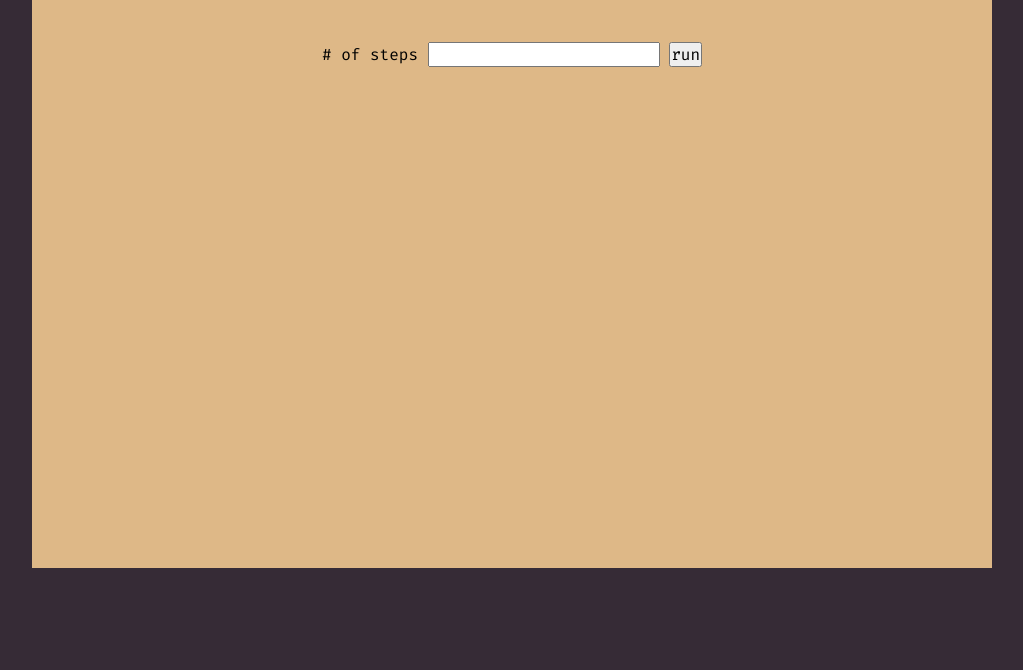
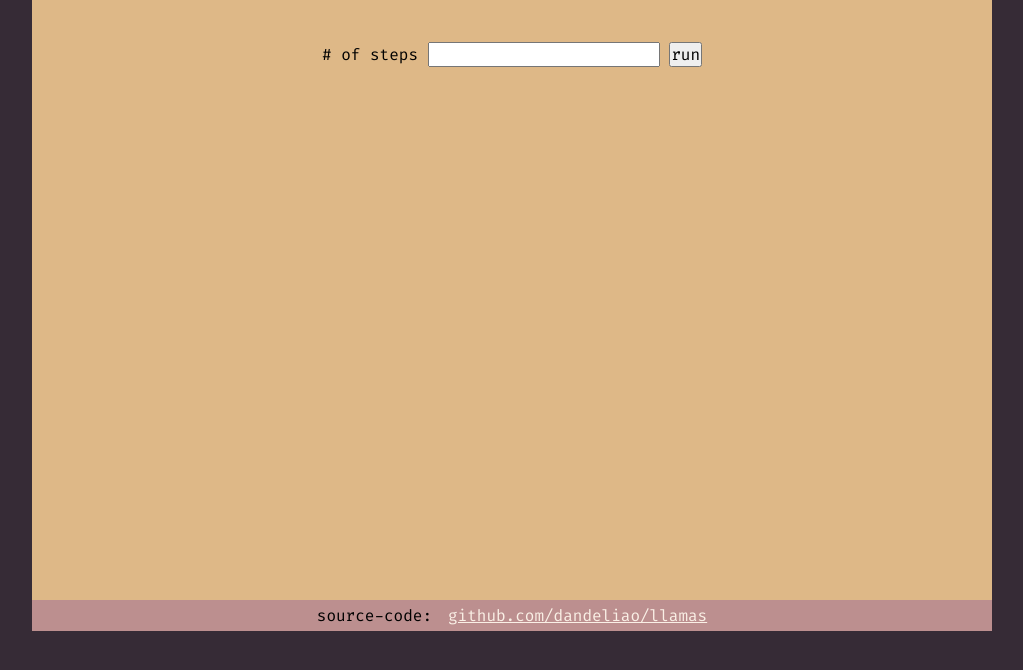
Before and after one commit to dandeliao/llamas, a plain HTML site: page llamas-client/index.html in a window 1280 px wide. Shown: the part 76-746 px from the top of the page, without its empty margins (128-1151 px from the left). Drawn offline with Linux system fonts and the light colour scheme.

Commit message:
adds footer

```diff
--- a/llamas-client/index.css
+++ b/llamas-client/index.css
@@ -18,7 +18,7 @@ html {
 h1 {font-size: 1.8em;}
 h2 {font-size: 1.5em;}
 h3 {font-size: 1.2em;}
-
+a {color:linen}
 
 .container {
 	max-width: 960px;
@@ -48,6 +48,17 @@ main {
 	margin-bottom: 2em;
 }
 
+footer {
+	background-color:rosybrown;
+	display: flex;
+	flex-direction: row;
+	justify-content: center;
+	align-items: baseline;
+	gap: 1em;
+	padding: 0.3em;
+	margin-top: 2em;
+}
+
 .viewer {
 	width: 100%;
 }
--- a/llamas-client/index.html
+++ b/llamas-client/index.html
@@ -28,6 +28,12 @@
 			</div>
 
 		</main>
+
+		<footer>
+			<p>source-code:</p>
+			<a href="https://github.com/dandeliao/llamas">github.com/dandeliao/llamas</a>
+		</footer>
+
 	</div>
 
 	<script src="index.js"></script>
```
